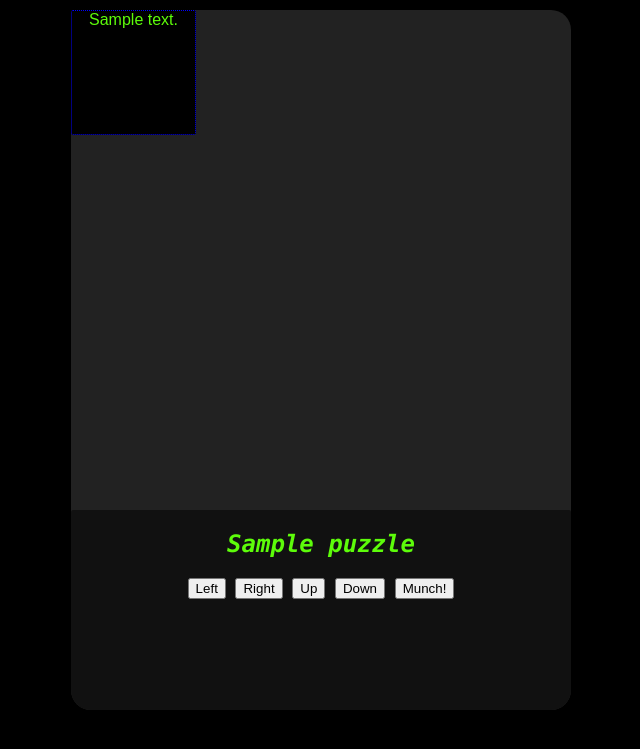
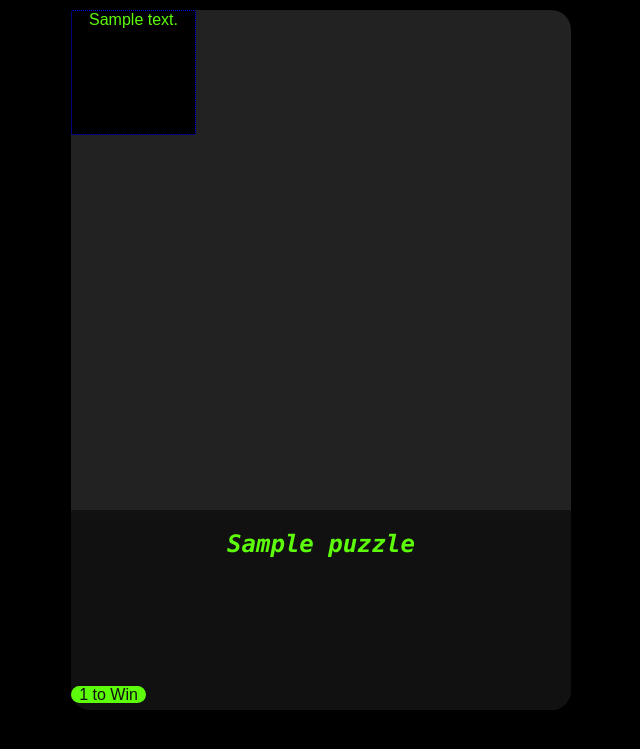
Before and after one commit to celeritas17/snacManDjango, a Django app: template puzzles/templates/puzzle.html in a window 1280 px wide. Shown: the top 749 px of the page, without its empty margins (319-959 px from the left). Run offline with Django 3.2, Linux system fonts and the light colour scheme; the template is opened without the code that fills it: most values are stand-ins (such as "Sample title", 1, 10 or a date in 2020).

Commit message:
Removed nav buttons from puzzle template; added progress bar to puzzle template; js to modify progress bar when a correct answer is munched

```diff
--- a/assets/css/default.css
+++ b/assets/css/default.css
@@ -140,5 +140,48 @@ body{
 
 	a.snacking{
 		color:blue;
-		marin:0px;
+		margin:0px;
 	}
+
+	#progress{
+		height:125px;
+		width:100px;
+		position:relative;
+	}
+
+	#progress_bar{
+		float:left;
+		width:40px;
+		height:0px;
+		background-color:#5dfc0a;
+		margin: 0px 5px 20px 17px;
+		border-radius: 2px;
+		position:absolute;
+		bottom:0;
+	}
+
+	#num_to_win{
+		color:#111;
+		height:17px;
+		width:75px;
+		border-radius:10px;
+		background-color: #5dfc0a;
+		font-family: Arial, Monaco, monospace;
+		float:left;
+		position:absolute;
+		bottom:0;
+	}
+
+	.nav_button, .munch_button{
+		float:left;
+		width:60px;
+		height:20px;
+		margin:10px;
+		background-color: #5dfc0a;
+		border-radius: 10px;
+		color:#111;
+	}
+
+	#munch{
+		float:right;
+	}
--- a/assets/js/snacMan.js
+++ b/assets/js/snacMan.js
@@ -24,9 +24,19 @@ $(function(){
 		$('#' + cell).toggle();
 	});
 
+	// Check if answer in the column is a key in the corrects object;
+	// change progress bar if it is.
+	var check_answer = function(cell){
+		if ($('#answer' + cell).html() in corrects){
+			var height = parseInt($('#progress_bar').css('height'));
+			$('#progress_bar').css('height', (height + 20) + "px")
+		}
+	};
+
 	// munch (chewing) animation function
 	var munch = function(){
 		var margin_top = parseInt($('#' + cell).css('margin-top'));
+
 		var chew_timeout = function(i, j){
 			setTimeout(function(){
                 $('#' + cell).attr('src', 'http://www.googlefacebooktwitter.com/img/eat/eat' + i +'.png');
@@ -137,6 +147,7 @@ $(function(){
 				move_down("cell", cell);
 				break;
 			case 13:
+				check_answer(cell); // Needs to be executed before munch
 				munch();
 				break;
 			default:
--- a/puzzles/templates/puzzle.html
+++ b/puzzles/templates/puzzle.html
@@ -23,9 +23,10 @@
 
 {% block scoreboard %}
 		<h2><em>{{puzzle.title}}</em></h2>
-		<button class="nav_button" id="left">Left</button>
-		<button class="nav_button" id="right">Right</button>
-		<button class="nav_button" id="up">Up</button>
-		<button class="nav_button" id="down">Down</button>
-		<button id="munch">Munch!</button>
+
+		<div id="progress">
+			<div id="progress_bar"></div>
+			<div id="num_to_win">{{num_correct}} to Win</div>
+		</div>
+
 {% endblock %}
--- a/puzzles/views.py
+++ b/puzzles/views.py
@@ -14,6 +14,7 @@ def puzzle(request, puzzle_id):
 						 'col_size': 4,
 						 'cell_id': 0, # starting cell for muncher; cells range from 0 to row_size*col_size
 						 'bad_guy_id': 15, # starting cell for bad buy
+						 'num_correct': 8, # number of correct answers on the board
 	}
 	return render_to_response('puzzle.html', context)
 
```
Also changed, not shown: static/css/default.css (+44 -1 lines), static/js/snacMan.js (+11 -0 lines).
